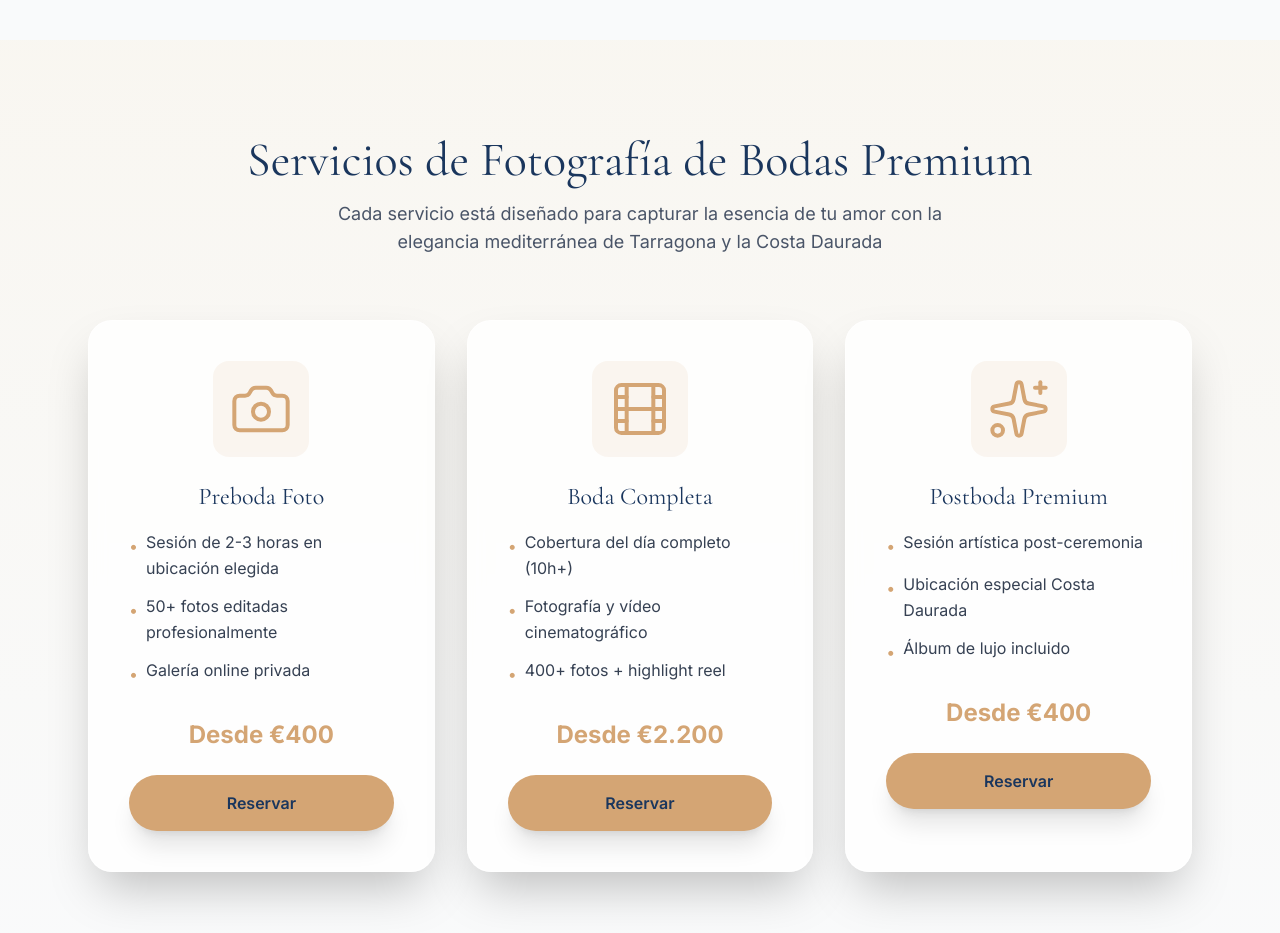
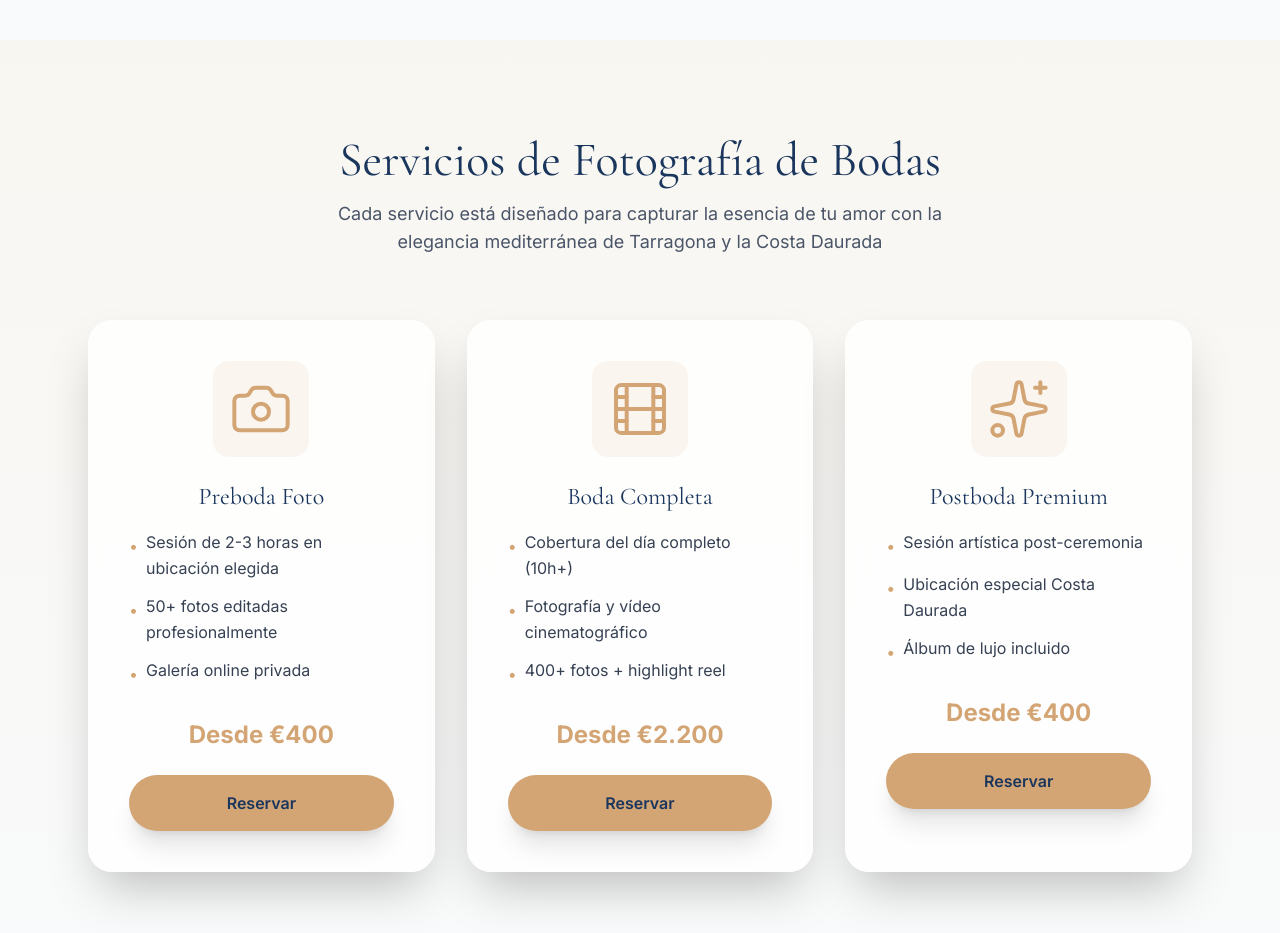
Before and after one commit to jmonzonc/fran-molina-bodas, a Next.js app: page / in a window 1280 px wide. Shown: the part 2760-3693 px from the top of the page. Built offline with nearby package versions, Linux system fonts and the light colour scheme; no server answers.

Commit message:
Update wedding photography service title

```diff
--- a/components/services-section.tsx
+++ b/components/services-section.tsx
@@ -33,7 +33,7 @@ export function ServicesSection() {
           className="text-center mb-16"
         >
           <h2 className="text-4xl md:text-5xl font-serif text-primary mb-4" itemProp="name">
-            Servicios de Fotografía de Bodas Premium
+            Servicios de Fotografía de Bodas
           </h2>
           <p className="text-muted-foreground text-lg max-w-2xl mx-auto" itemProp="description">
             Cada servicio está diseñado para capturar la esencia de tu amor
```
